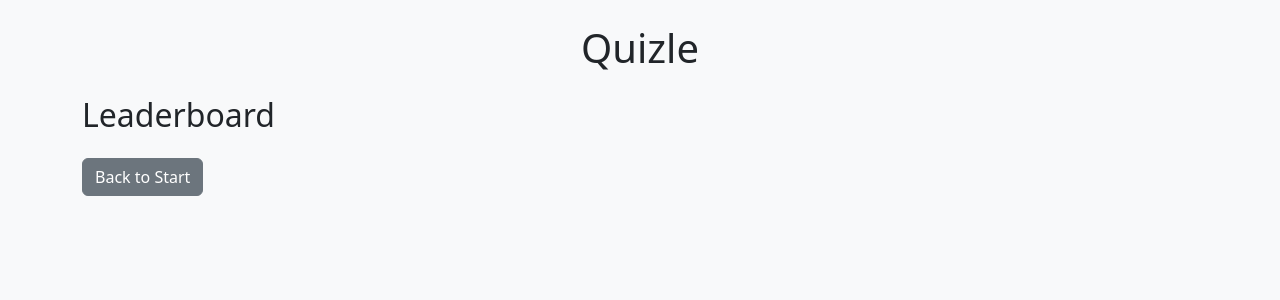
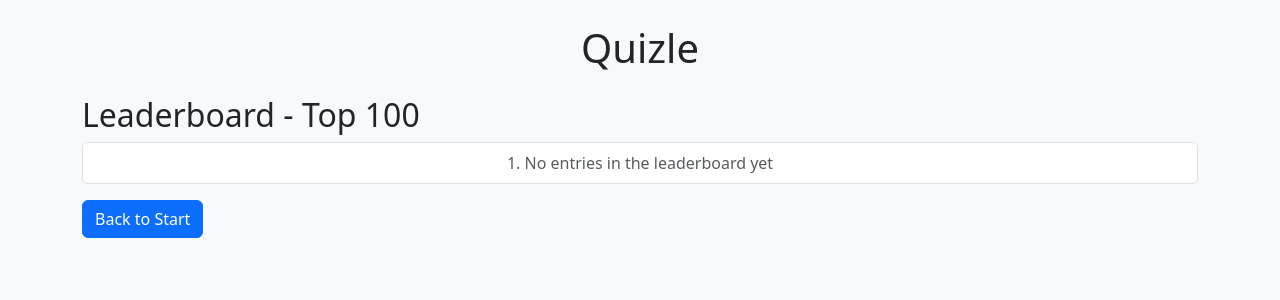
Before and after one commit to Hawk3388/Quizle, a Flask app: page /leaderboard in a window 1280 px wide. Shown: the top 300 px of the page. Run offline with Flask 3, Linux system fonts and the light colour scheme.

Commit message:
modified:   app.py 	modified:   templates/leaderboard.html 	modified:   templates/start.html

```diff
--- a/app.py
+++ b/app.py
@@ -31,10 +31,40 @@ if os.path.exists("tierlist.json"):
         leaderboard = json.load(f)
 else:
     leaderboard = []
+    with open("tierlist.json", "w") as f:
+        json.dump(leaderboard, f)
+
+# IP-Name Mapping laden
+if os.path.exists("ip_names.json"):
+    with open("ip_names.json", "r") as f:
+        ip_names = json.load(f)
+else:
+    ip_names = {}
+    with open("ip_names.json", "w") as f:
+        json.dump(ip_names, f)
 
 def save_leaderboard():
     with open("tierlist.json", "w") as f:
         json.dump(leaderboard, f, indent=4)
+
+def save_ip_names():
+    with open("ip_names.json", "w") as f:
+        json.dump(ip_names, f, indent=4)
+
+def get_client_ip():
+    """Gets the real IP address of the client"""
+    if request.environ.get('HTTP_X_FORWARDED_FOR') is None:
+        return request.environ['REMOTE_ADDR']
+    else:
+        # Takes the first IP from the list (real client IP)
+        return request.environ['HTTP_X_FORWARDED_FOR'].split(',')[0].strip()
+
+def is_name_taken_by_other_ip(name, current_ip):
+    """Checks if a name is already used by another IP"""
+    for ip, stored_name in ip_names.items():
+        if stored_name.lower() == name.lower() and ip != current_ip:
+            return True
+    return False
 
 def get_question_from_chat(chat):
     prompt = """
@@ -62,12 +92,36 @@ def get_question_from_chat(chat):
 
 @app.route("/", methods=["GET", "POST"])
 def start():
+    global ip_names
+    client_ip = get_client_ip()
+
     if request.method == "POST":
-        name = request.form["name"]
-        session["name"] = name
+        requested_name = request.form["name"].strip()
+
+        # Check if this IP already has a name
+        if client_ip in ip_names:
+            # IP already has a name - use the stored name
+            name = ip_names[client_ip]
+            session["name"] = name
+            session["score"] = 0
+            return redirect(url_for("question"))
+
+        # Check if the desired name is already taken by another IP
+        if is_name_taken_by_other_ip(requested_name, client_ip):
+            error = "This name is already taken by another player. Please choose a different name."
+            return render_template("start.html", error=error, existing_name=None)
+
+        # Name is available - link IP with name
+        ip_names[client_ip] = requested_name
+        save_ip_names()
+
+        session["name"] = requested_name
         session["score"] = 0
         return redirect(url_for("question"))
-    return render_template("start.html")
+
+    # GET Request - check if IP already has a name
+    existing_name = ip_names.get(client_ip)
+    return render_template("start.html", error=None, existing_name=existing_name)
 
 @app.route("/question")
 def question():
@@ -94,6 +148,7 @@ def question():
 
 @app.route("/check", methods=["POST"])
 def check():
+    global leaderboard
     player = session.get("name")
     if not player:
         return redirect(url_for("start"))
@@ -105,11 +160,12 @@ def check():
         session["score"] += 1
         return redirect(url_for("question"))
     else:
-        # Score ins Leaderboard eintragen
+        # Add score to leaderboard
         leaderboard.append({"name": player, "score": session["score"]})
         leaderboard.sort(key=lambda x: x["score"], reverse=True)
-        if len(leaderboard) > 10:
-            leaderboard.pop()  # nur Top 10
+        # Keep only top 100
+        if len(leaderboard) > 100:
+            leaderboard = leaderboard[:100]
         save_leaderboard()
         return redirect(url_for("gameover"))
 
--- a/templates/leaderboard.html
+++ b/templates/leaderboard.html
@@ -1,13 +1,56 @@
 {% extends "base.html" %}
 {% block content %}
-<h2>Leaderboard</h2>
-<ol class="list-group list-group-numbered">
-  {% for entry in leaderboard %}
-    <li class="list-group-item d-flex justify-content-between">
-      <span>{{ entry.name }}</span>
-      <span>{{ entry.score }}</span>
-    </li>
-  {% endfor %}
-</ol>
-<a href="/" class="btn btn-secondary mt-3">Back to Start</a>
+<h2>Leaderboard - Top 100</h2>
+
+<div class="leaderboard-container" style="max-height: 600px; overflow-y: auto; border: 1px solid #dee2e6; border-radius: 0.375rem;">
+  <ol class="list-group list-group-numbered list-group-flush">
+    {% for entry in leaderboard %}
+      <li class="list-group-item d-flex justify-content-between align-items-center
+                 {% if loop.index <= 3 %}list-group-item-warning{% endif %}">
+        <span>
+          {% if loop.index == 1 %}🥇{% elif loop.index == 2 %}🥈{% elif loop.index == 3 %}🥉{% endif %}
+          {{ entry.name }}
+        </span>
+        <span class="badge bg-primary rounded-pill">{{ entry.score }}</span>
+      </li>
+    {% else %}
+      <li class="list-group-item text-center text-muted">
+        No entries in the leaderboard yet
+      </li>
+    {% endfor %}
+  </ol>
+</div>
+
+<div class="mt-3">
+  <a href="/" class="btn btn-primary">Back to Start</a>
+</div>
+
+<style>
+.leaderboard-container {
+  background-color: #f8f9fa;
+}
+
+.leaderboard-container::-webkit-scrollbar {
+  width: 8px;
+}
+
+.leaderboard-container::-webkit-scrollbar-track {
+  background: #f1f1f1;
+  border-radius: 4px;
+}
+
+.leaderboard-container::-webkit-scrollbar-thumb {
+  background: #888;
+  border-radius: 4px;
+}
+
+.leaderboard-container::-webkit-scrollbar-thumb:hover {
+  background: #555;
+}
+
+.list-group-item:hover {
+  background-color: #e9ecef;
+  transition: background-color 0.2s;
+}
+</style>
 {% endblock %}
```
Also changed, not shown: templates/start.html (+28 -6 lines).
